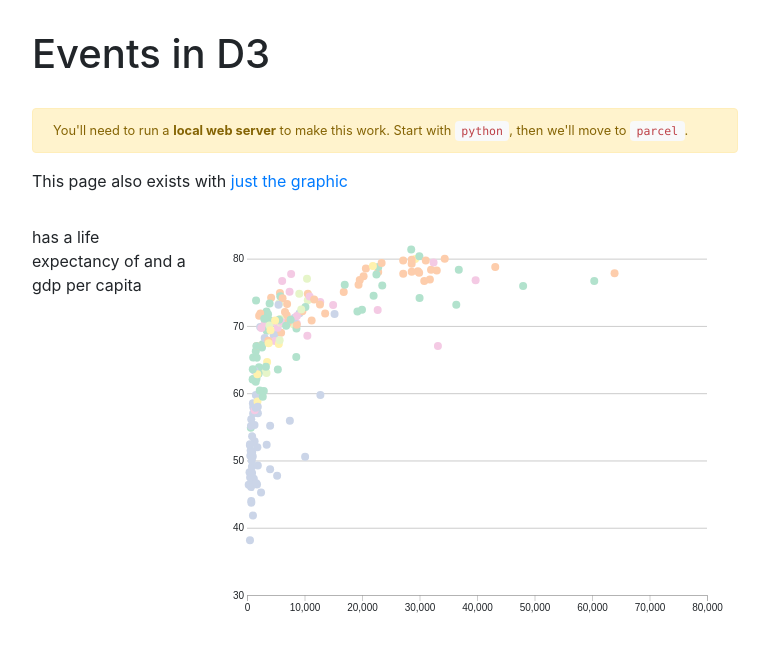
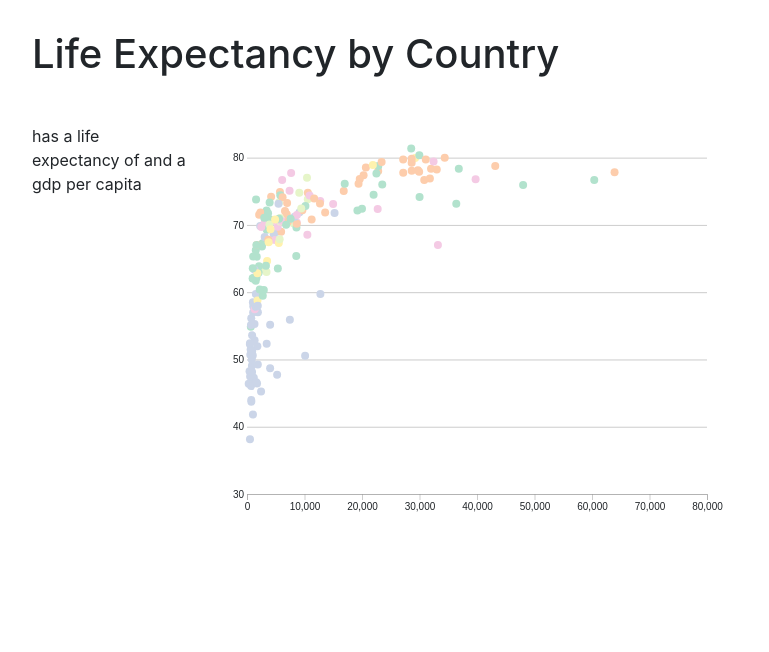
Before and after one commit to ksliney/sample-d3-project, a website built with Parcel: page src/index.html in a window 1280 px wide. Shown: the whole page, without its empty margins (255-1024 px from the left). Built offline with nearby package versions, Linux system fonts and the light colour scheme.

Commit message:
html update

```diff
--- a/src/index.html
+++ b/src/index.html
@@ -41,10 +41,10 @@
 <div class="container">
   <div class="row">
     <div class="col-12">
-      <h1>Events in D3</h1>
-
+      <h1>Life Expectancy by Country</h1>
+<!--
       <p class="alert alert-warning small">You'll need to run a <strong>local web server</strong> to make this work. Start with <code>python</code>, then we'll move to <code>parcel</code>.</p>
-      <p>This page also exists with <a href="solo.html">just the graphic</a></p>
+      <p>This page also exists with <a href="solo.html">just the graphic</a></p> -->
     </div>
   </div>
 
```
